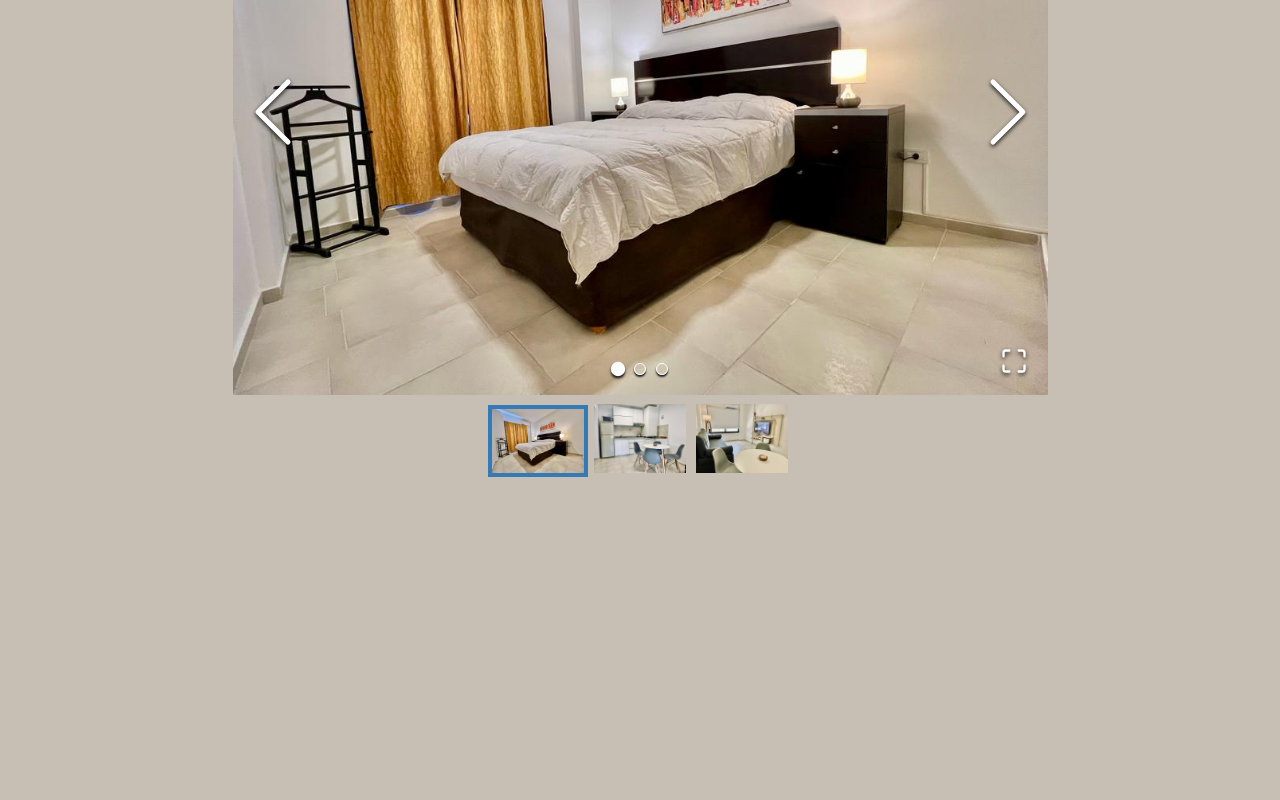
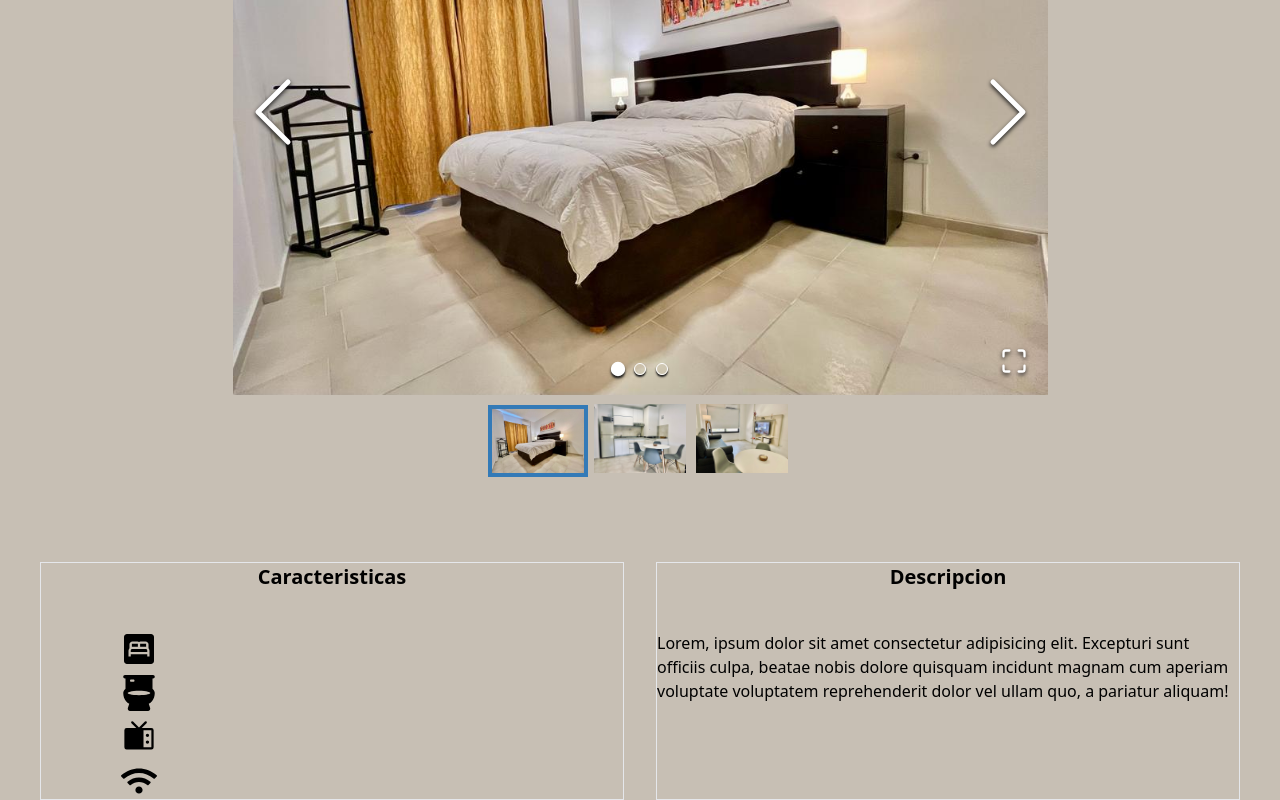
Before and after one commit to TomasZalazar/Departamentos, a React (Vite) app: page /CentralAv in a window 1280 px wide. Shown: the part 460-1260 px from the top of the page. Before the commit the page ends 1022 px from the top, so only its background shows below. Built offline with nearby package versions, Linux system fonts and the light colour scheme.

Commit message:
Componente Caracteristicas del Depto - Instalar React-Icons

```diff
--- a/package.json
+++ b/package.json
@@ -14,6 +14,7 @@
     "@heroicons/react": "^2.1.1",
     "react": "^18.2.0",
     "react-dom": "^18.2.0",
+    "react-icons": "^5.0.1",
     "react-image-gallery": "^1.3.0",
     "react-router-dom": "^6.21.3"
   },
--- /dev/null
+++ b/src/components/CaracteristicasDepto/CaracDepto.jsx
@@ -0,0 +1,30 @@
+import { PiTelevisionFill } from "react-icons/pi";
+import { MdBedroomParent } from "react-icons/md";
+import { FaToilet } from "react-icons/fa6";
+import { FaWifi } from "react-icons/fa";
+
+
+
+const CaracDepto = () => {
+    return(
+    <div>
+        <div className="grid grid-cols-2 gap-8 mx-10">
+            <div className="border">
+                <h2 className="text-center font-semibold text-xl">Caracteristicas</h2>
+                <div className="ml-20 mt-10">
+                    <MdBedroomParent className="text-4xl mt-2" />
+                    <FaToilet className="text-4xl mt-2"/>
+                    <PiTelevisionFill className="text-4xl mt-2" />
+                    <FaWifi className="text-4xl mt-2"/>
+                </div>
+            </div>
+            <div className="border">
+                <h2 className="text-center font-semibold text-xl">Descripcion</h2>
+                <p className="mt-10">Lorem, ipsum dolor sit amet consectetur adipisicing elit. Excepturi sunt officiis culpa, beatae nobis dolore quisquam incidunt magnam cum aperiam voluptate voluptatem reprehenderit dolor vel ullam quo, a pariatur aliquam!</p>
+            </div>
+        </div>
+    </div>
+    )
+}
+
+export default CaracDepto
--- a/src/components/CentralAv/CentralAv.jsx
+++ b/src/components/CentralAv/CentralAv.jsx
@@ -1,5 +1,5 @@
 import Galeria from "../Galeria/Galeria"
-
+import CaracDepto from "../CaracteristicasDepto/CaracDepto"
 
 
 
@@ -8,6 +8,7 @@ const CentralAv = () => {
     return(
     <div className="container-fluid m-auto pt-28">
         <Galeria/>
+        <CaracDepto/>
     </div>
     )
 }
--- a/src/components/Inicio/Inicio.jsx
+++ b/src/components/Inicio/Inicio.jsx
@@ -1,5 +1,4 @@
 import DataDepto from "./DataDepto"
-
 
 
 const Inicio = () => {
--- a/src/components/NavBar/NavBar.jsx
+++ b/src/components/NavBar/NavBar.jsx
@@ -3,6 +3,7 @@ import { Disclosure, Menu, Transition } from '@headlessui/react'
 import { Bars3Icon, BellIcon, XMarkIcon } from '@heroicons/react/24/outline'
 import logo from "../../../public/logo-nbg.png"
 import { Link } from 'react-router-dom'
+
 
 
 function classNames(...classes) {
```
Also changed, not shown: public/CentralAv/header.jpg (added), 1 other file (tests, documents, lock files or other folders).
